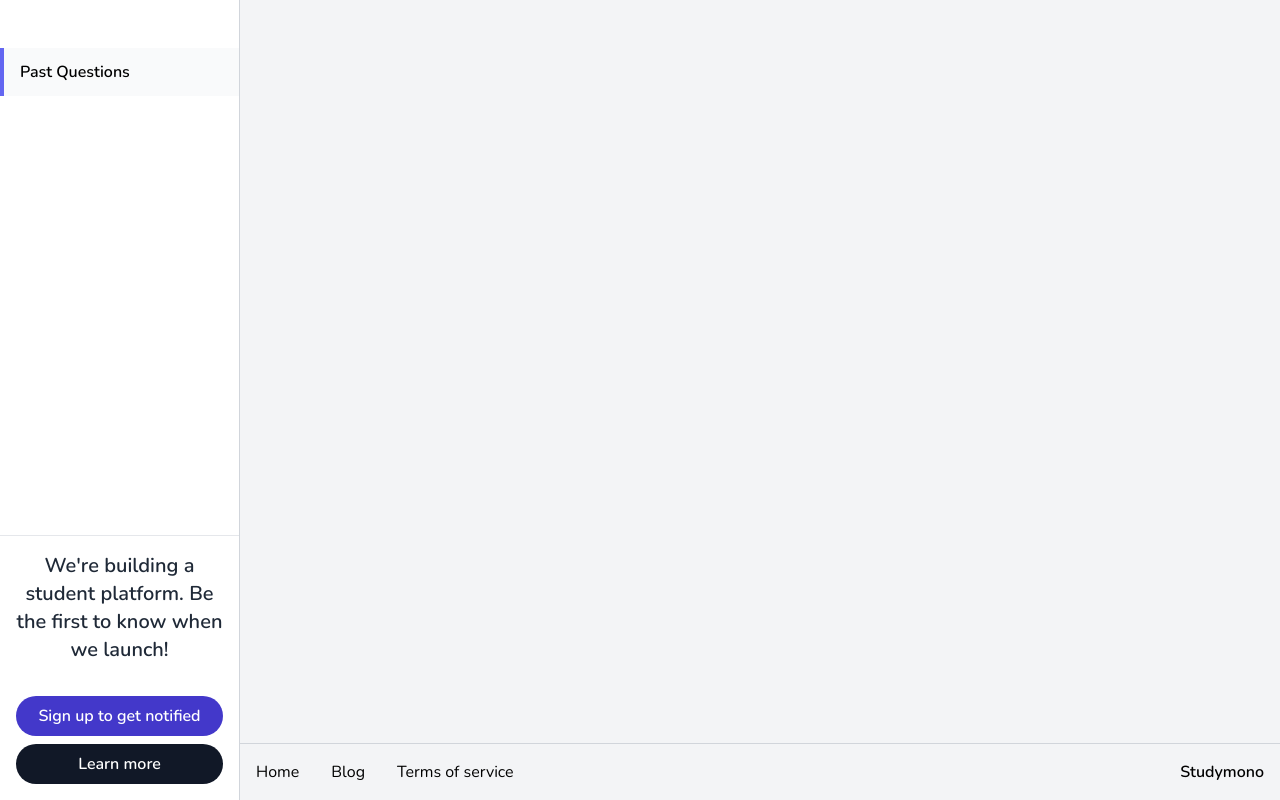
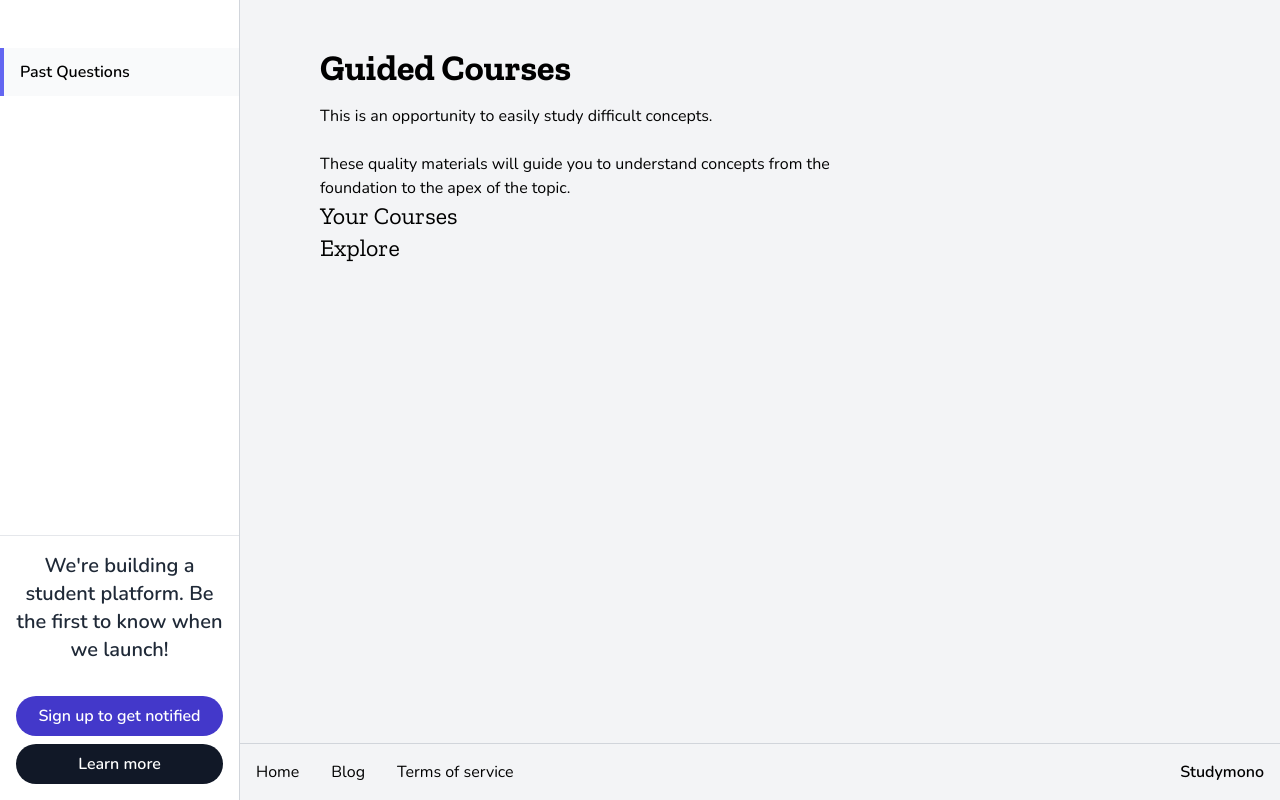
Before and after one commit to okezieuc/website, a Next.js app: page /learn in a window 1280 px wide. Built offline with nearby package versions, Linux system fonts and the light colour scheme; what @tailwindcss/typography would draw is missing.

Commit message:
add headings to courses homepage

```diff
--- a/pages/learn/index.js
+++ b/pages/learn/index.js
@@ -1,5 +1,23 @@
 import Layout from "@components/app/layout";
 
 export default function CoursesPage() {
-  return <Layout></Layout>;
+  return (
+    <Layout>
+      <div className="max-w-xl">
+        <h1 className="text-4xl font-bold font-heading">Guided Courses</h1>
+        <div className="mt-4">
+          This is an opportunity to easily study difficult concepts. <br />
+          <br />
+          These quality materials will guide you to understand concepts from the
+          foundation to the apex of the topic.
+        </div>
+      </div>
+      <div>
+        <h2 className="text-2xl font-heading">Your Courses</h2>
+      </div>
+      <div>
+        <h2 className="text-2xl font-heading">Explore</h2>
+      </div>
+    </Layout>
+  );
 }
```
